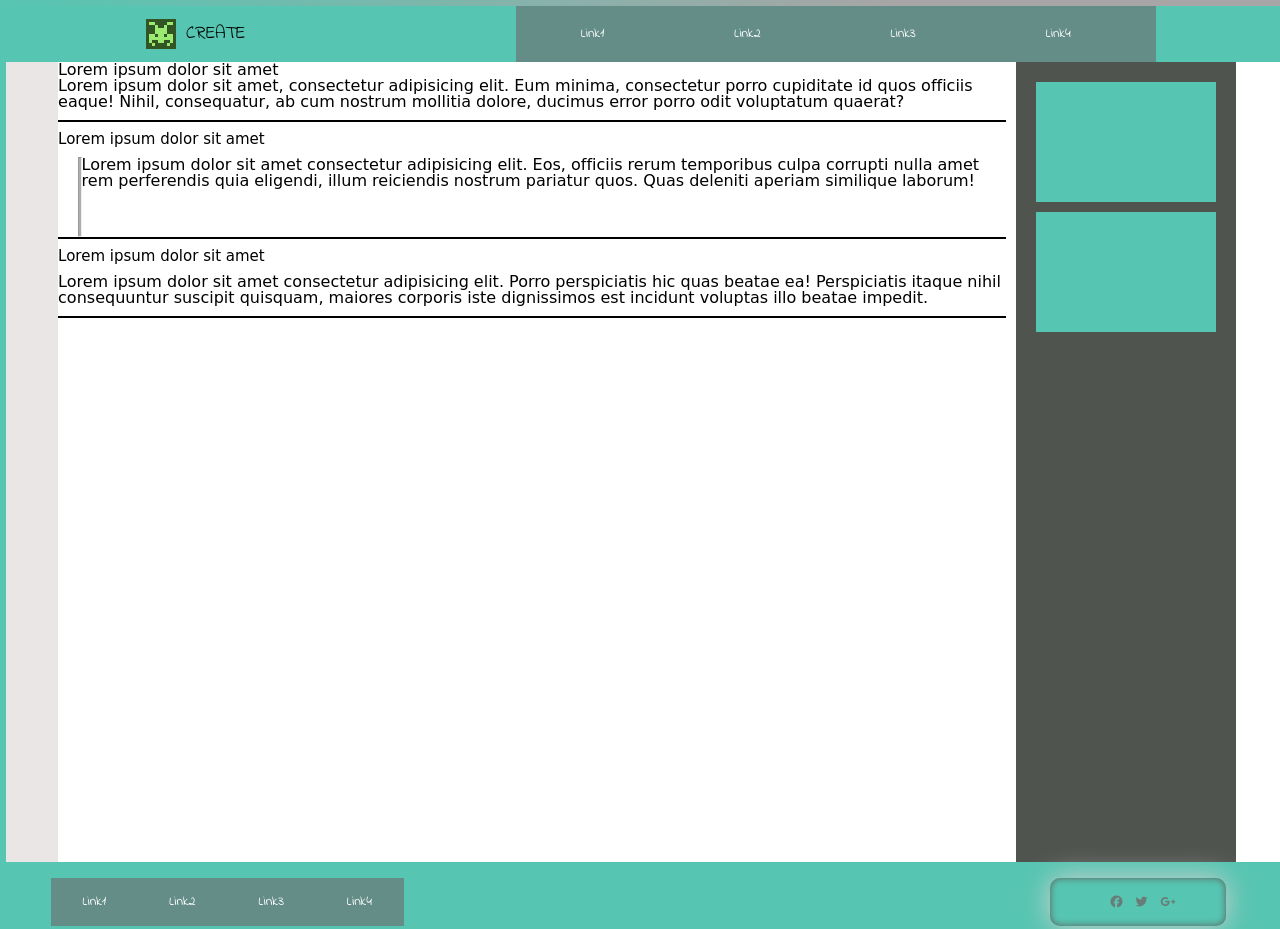
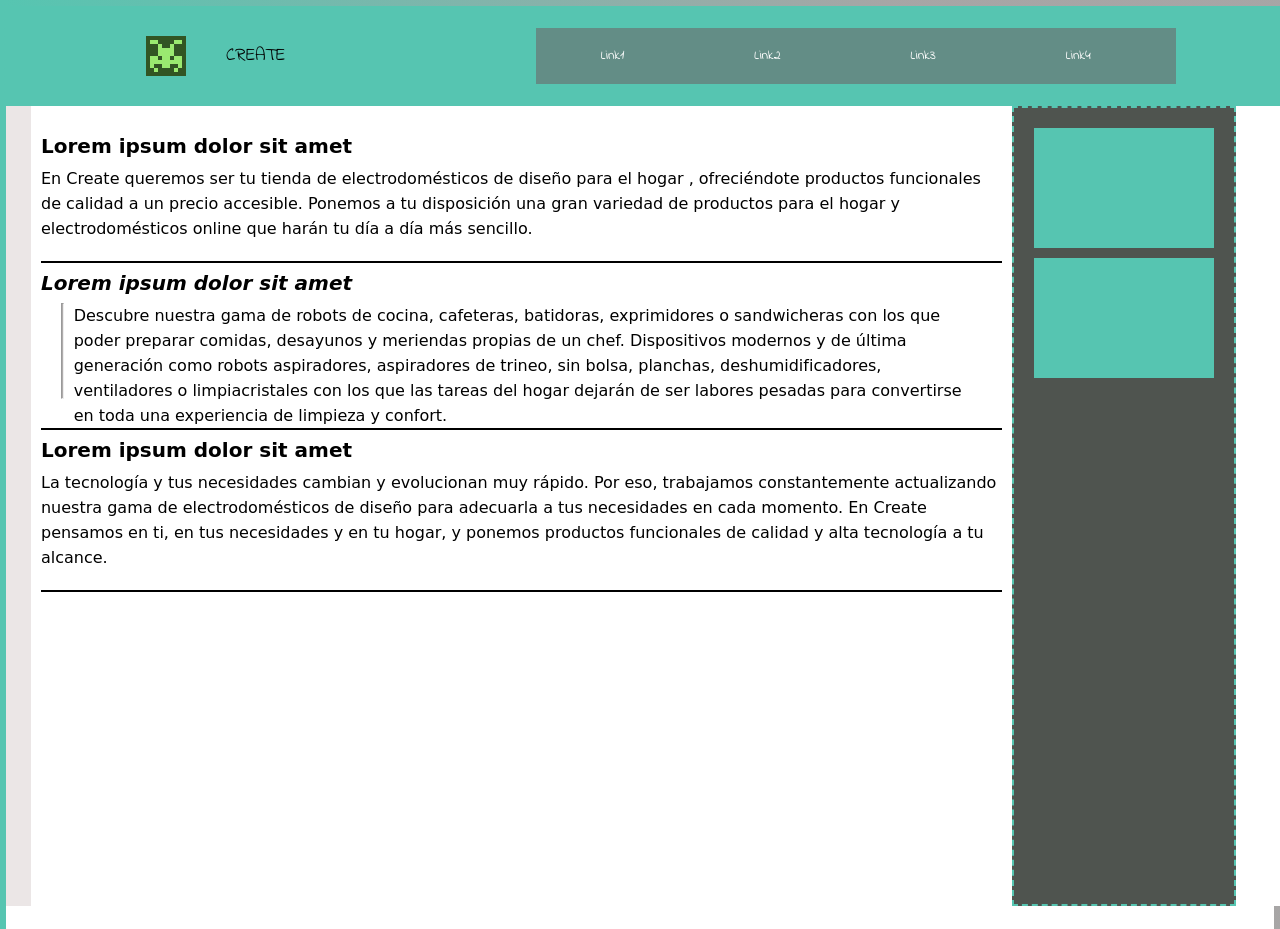
Before and after one commit to LaiaRuizM/create-test, a website: page src/html/index.html in a window 1280 px wide. Shown: the top 929 px of the page. Drawn offline with nearby package versions, Linux system fonts and the light colour scheme; files that its build step writes are made by us from their sources; files whose address does not match are found by name; a web font is replaced by a local one.

Commit message:
Update variables

```diff
--- a/src/html/partials/main.html
+++ b/src/html/partials/main.html
@@ -2,19 +2,26 @@
     <div class="main__div"></div>
         <div class="main__div--2">
             <section class="main__div--2--section">
-                <h2 class="main__div--2--sectio--title1">Lorem ipsum dolor sit amet</h2>
-                <p class="main__div--2--section--p1">Lorem ipsum dolor sit amet, consectetur adipisicing elit. Eum minima, consectetur porro cupiditate id quos officiis eaque! Nihil, consequatur, ab cum nostrum mollitia dolore, ducimus error porro odit voluptatum quaerat?</p>
+                <h2 class="main__div--2--section--title1">Lorem ipsum dolor sit amet</h2>
+                <p class="main__div--2--section--p1">En Create queremos ser tu tienda de electrodomésticos de diseño para el hogar , ofreciéndote productos funcionales de
+                calidad a un precio accesible. Ponemos a tu disposición una gran variedad de productos para el hogar y electrodomésticos
+                online que harán tu día a día más sencillo.</p>
             </section>
             <section class="main__div--2--section2">
                 <h2 class="main__div--2--section2--title2">Lorem ipsum dolor sit amet</h2>
                 <div class="main__div--2--section2--div">
                     <hr class="main__div--2--section2--div--row">
-                <p class="main__div--2--section--div--p2">Lorem ipsum dolor sit amet consectetur adipisicing elit. Eos, officiis rerum temporibus culpa corrupti nulla amet rem perferendis quia eligendi, illum reiciendis nostrum pariatur quos. Quas deleniti aperiam similique laborum!</p>
+                <p class="main__div--2--section--div--p2">Descubre nuestra gama de robots de cocina, cafeteras, batidoras, exprimidores o sandwicheras con los que poder preparar
+                comidas, desayunos y meriendas propias de un chef. Dispositivos modernos y de última generación como robots aspiradores,
+                aspiradores de trineo, sin bolsa, planchas, deshumidificadores, ventiladores o limpiacristales con los que las tareas
+                del hogar dejarán de ser labores pesadas para convertirse en toda una experiencia de limpieza y confort.</p>
                 </div>
             </section>
             <section class="main__div--2--section3">
                 <h2 class="main__div--2--section3--title3">Lorem ipsum dolor sit amet</h2>
-                <p class="main__div--2--section3--p3">Lorem ipsum dolor sit amet consectetur adipisicing elit. Porro perspiciatis hic quas beatae ea! Perspiciatis itaque nihil consequuntur suscipit quisquam, maiores corporis iste dignissimos est incidunt voluptas illo beatae impedit.</p>
+                <p class="main__div--2--section3--p3">La tecnología y tus necesidades cambian y evolucionan muy rápido. Por eso, trabajamos constantemente actualizando
+                nuestra gama de electrodomésticos de diseño para adecuarla a tus necesidades en cada momento. En Create pensamos en ti,
+                en tus necesidades y en tu hogar, y ponemos productos funcionales de calidad y alta tecnología a tu alcance.</p>
             </section>
         </div>
     <aside class="main__aside">
--- a/src/scss/core/_variables.scss
+++ b/src/scss/core/_variables.scss
@@ -1,15 +1,2 @@
-// Esta es la variable que usaremos como tamaño por defecto
-$defaultFontSize: 16;
-
-// Estos son los tamaños para las media-queries
-
-$breakpoint-tablet: 768px;
-$breakpoint-desktop: 1024px;
-
-// fonts
-// $font-main: 'Roboto', sans-serif;
-
-// colors
-// $color-text: #000;
-// $color-title: #000;
-// $color-background: #999;
+$main-color: rgb(86, 197, 177);
+$color-box:  rgba(109, 106, 106, 0.6);
--- a/src/scss/layout/_footer.scss
+++ b/src/scss/layout/_footer.scss
@@ -5,8 +5,13 @@
     align-items: center;
     width: 100vw;
     height: 18vh;
-    background-color: rgb(86, 197, 177);
+    background-color: $main-color;
     font-size: 14px;
+    @media(min-width: 500px) {
+        margin-top: 270px;
+        flex-direction: row;
+        justify-content: space-around;;
+    }
     @media(min-width: 1024px){
         height: 10vh;
         display: flex;
@@ -18,7 +23,7 @@
     &__nav{
         width: 60vw;
         height: 6vh;
-        background-color: rgba(109, 106, 106, 0.6);
+        background-color: $color-box;
         display: flex;
         flex-direction: row;
         justify-content: space-around;
@@ -58,7 +63,7 @@
             font-size: 12px;
             text-decoration: none;
             &--link{
-                color: rgba(109, 106, 106, 0.8);
+                color: $color-box;
                 padding-left: 10px;
             }
         }
--- a/src/scss/layout/_header.scss
+++ b/src/scss/layout/_header.scss
@@ -9,7 +9,7 @@
 .section{
     width: 100vw;
     font-family: 'Indie Flower', cursive;
-    background-color: rgb(86, 197, 177);
+    background-color: $main-color;
     font-size: 14px;
     color: black;
     @media(min-width: 1024px) {
@@ -23,8 +23,8 @@
         flex-direction: row-reverse;
         justify-content: center;
         align-items: center;
-        gap: 10px;
-        padding: 10px;
+        gap: 40px;
+        padding: 30px;
         @media(min-width: 1024px) {
             display: flex;
             flex-direction: row-reverse;
@@ -35,7 +35,8 @@
             font-size: 18px;
         }
         &--image{
-            width: 30px;
+            width: 40px;
+            height: 40px;
         }
     }
     &__nav{
@@ -43,7 +44,7 @@
         flex-direction: row;
         justify-content: space-around;
         align-items: center;
-        background-color: rgba(109, 106, 106, 0.6);
+        background-color: $color-box;
         padding-right: 20px;
         height: 7vh;
         width: 100vw;
--- a/src/scss/layout/_main.scss
+++ b/src/scss/layout/_main.scss
@@ -18,25 +18,27 @@
         }
         &--2{
         @media(min-width: 1024px) {
-                padding-right: 10px;
+                padding: 20px 10px 0px 10px;
             }
             &--section{
                 &--title1{
-                    font-weight: 700px;
-                    font-size: 15px;
+                    font-weight: bold;
+                    font-size: 20px;
                     padding-bottom: 10px;
                     padding-top: 10px;
                 }
                 &--p1{
-                    padding-bottom: 10px;
+                    line-height: 25px;
+                    padding-bottom: 20px;
                     border-bottom: 2px solid black;
                 }
             }
             &--section2 {
                 border-bottom: 2px solid black;
                 &--title2 {
-                    font-weight: 700px;
-                    font-size: 15px;
+                    font-weight: bold;
+                    font-size: 20px;
+                    font-style: italic;
                     padding-bottom: 10px;
                     padding-top: 10px;
                 }
@@ -45,20 +47,27 @@
                     flex-direction: row;
                     align-items: flex-start;
                     padding-left: 20px;
+                    line-height: 25px;
+                    @media(min-width: 1024px) {
+                        padding-right: 25px;
+                    }
                     &--row{
                         width: 5px;
                         height: 15vh;
                         background-color: hsl(0, 2%, 68%);
                         @media(min-width: 1024px) {
                             width: 5px;
-                            height: 10vh;
+                            height: 12vh;
+                            margin-bottom: 20px;
+                            margin-right: 10px;
                         }
                     }
                     &--p2 {
+                        line-height: 25px;
                         display: flex;
                         flex-direction: row;
                         width: 85%;
-                        padding-bottom: 10px;
+                        padding-bottom: 20px;
                         padding-left: 15px;
                     }
                 }
@@ -68,13 +77,14 @@
                     padding-bottom: 10px;
                 }
                 &--title3 {
-                    font-weight: 700px;
-                    font-size: 15px;
+                    font-weight: bold;
+                    font-size: 20px;
                     padding-bottom: 10px;
                     padding-top: 10px;
                 }
                 &--p3 {
-                    padding-bottom: 10px;
+                    line-height: 25px;
+                    padding-bottom: 20px;
                     border-bottom: 2px solid black;
                 }
             }
@@ -89,10 +99,11 @@
             background-color: rgb(79, 84, 79);
             padding: 20px 20px;
             gap: 10px;
+            border: 2px dashed $main-color;
         }
         &--box{
             @media(min-width: 1024px) {
-                background-color: rgb(86, 197, 177);
+                background-color: $main-color;
                 width: 180px;
                 height: 120px;
             }
```
